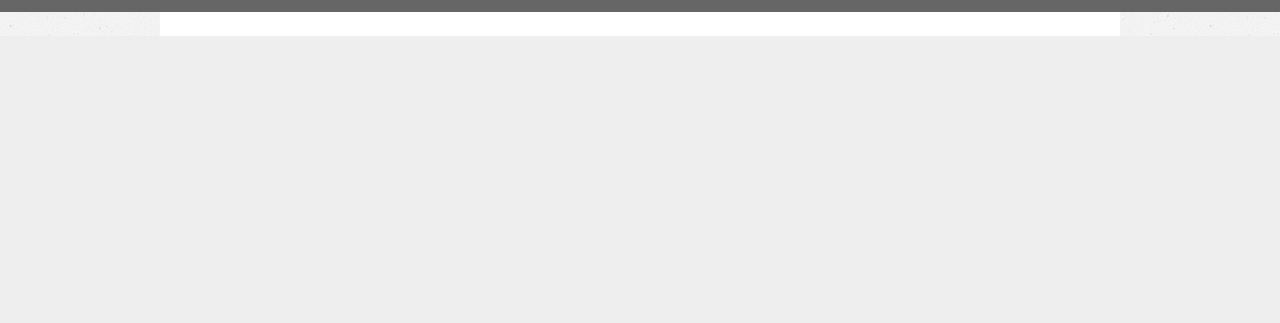
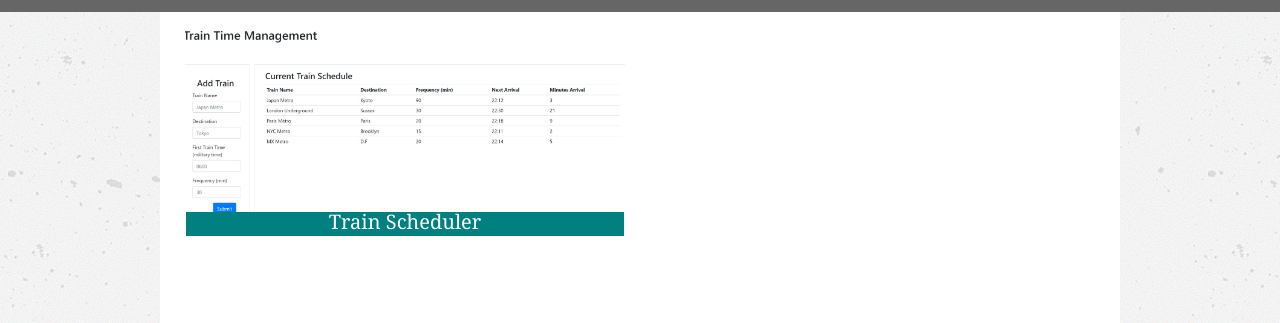
Before and after one commit to kevlarpixels/Responsive-Portfolio, a plain HTML site: page portfolio.html in a window 1280 px wide. Shown: the part 788-1111 px from the top of the page. Before the commit the page ends 824 px from the top, so only its background shows below. Drawn offline with Linux system fonts and the light colour scheme.

Commit message:
update with train app

```diff
--- a/portfolio.html
+++ b/portfolio.html
@@ -50,11 +50,11 @@
             <div class="container">
                 <a href="https://kevlarpixels.github.io/giphytastic"><img src="assets/images/giphyTastic.JPG" alt="GiphyTastic"></a>
                 <h2 class="textimg">GiphyTastic</h2>
-            <!--</div>
+            </div>
             <div class="container">
-                <img src="assets/images/karate.jpg" alt="bike">
-                <h2 class="textimg">Rock Paper Scissor</h2>
-            </div>-->
+                <img src="assets/images/train.JPG" alt="train">
+                <h2 class="textimg">Train Scheduler</h2>
+            </div>
         </div>
     </div>
     <!--This is the footer-->
```
Also changed, not shown: assets/images/train.JPG (added).
